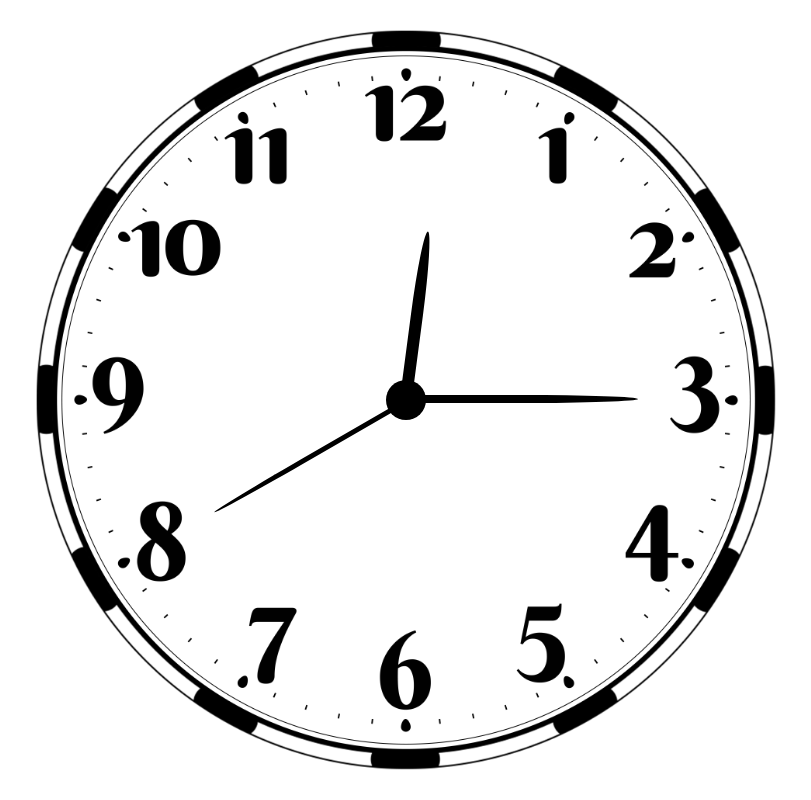
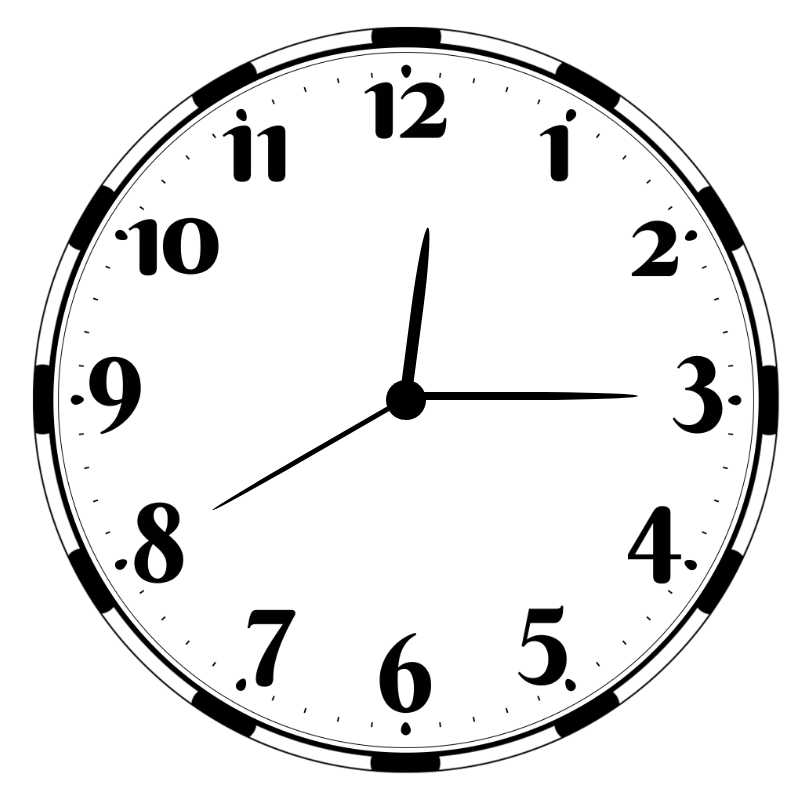
Before and after one commit to ravisingh9302/clock, a plain HTML site: page index.html in a window 1280 px wide. Shown: the whole page, without its empty margins (234-1045 px from the left). Drawn offline with Linux system fonts and the light colour scheme.

Commit message:
some change

```diff
--- a/css/clock.css
+++ b/css/clock.css
@@ -5,74 +5,73 @@ body {
   }
 
   .maincont {
-    /* border: 2px solid rgb(25, 0, 255);s */
+    position: fixed;
+    top: auto;
+    left: auto;
     box-sizing: border-box;
     display: flex;
     align-items: center;
     justify-content: center;
     width: 100%;
-    margin: 0;
-    padding: 0;
-    height: 100vh;
+    height: 100%;
   }
   .clockcont {
-    /* border: 2px solid red; */
+    position:absolute;
     background-image: url(../img/clock2.png);
     box-sizing: border-box;
-    /* width: 95vh; */
-    /* height: 95vh; */
-    width: 97vmin;
-    height: 97vmin;
+    width: 98vmin;
+    height: 98vmin;
     background-size: 100%;
     background-repeat: no-repeat;
+
+    display: flex;
+    align-items: center;
+    justify-content: center;
   }
   .hour,
   .min,
   .sec {
-    /* border: 2px solid black; */
     border-radius: 50px 50px 1000% 1000%;
     background-color: black;
     position: absolute;
-    padding: 0;
-    transform-origin: top;
-    margin: 0;
+    transform-origin:top;
+    top: 49vmin;
+    left: 49vmin;
   }
 
   #hour {
-    /* display: none; */
-    /* background-color: rgb(243, 10, 215); */
-
-    /* width: 1vw; */
+ /* display: none; */
     width: 1.5vmin;
     height: 21vmin;
-    top: 49.8%;
-    left: 49.5%;
+    top: 48.25vmin;
+    left:48.25vmin;
+    transform: rotate(0deg);
   }
 
   #min {
+
     /* display: none; */
-    /* background-color: rgb(230, 17, 17); */
     width: 1vmin;
     height: 29vmin;
-    top: 49.9%;
-    left: 49.7%;
+    top: 48.5vmin;
+    left:48.5vmin;
   }
   #sec {
     /* display: none; */
-    /* background-color: rgb(17, 230, 95); */
     width: 0.6vmin;
     height: 28vmin;
-    top: 50%;
-    left: 50%;
+    top: 48.7vmin;
+    left:48.7vmin;
+
   }
 
   .dot {
-    position: absolute;
-    padding: 0;
-    margin: 0;
-    color: red;
-    top: calc(50% - 2.5vmin);
-    left: calc(50% - 2.5vmin);
+    /* position: absolute; */
+    /* padding: 0; */
+    /* margin: 0; */
+    /* color: red; */
+    /* top: calc(50% - 2.5vmin); */
+    /* left: calc(50% - 2.5vmin); */
     background-color: black;
     width: 5vmin;
     height: 5vmin;
--- a/index.html
+++ b/index.html
@@ -16,7 +16,7 @@
         <div class="dot"></div>
       </div>
     </div>
-    <script src="./js/clock.js"></script>
+    <script src="js/clock.js"></script>
 
   </body>
 </html>
--- a/js/clock.js
+++ b/js/clock.js
@@ -2,8 +2,9 @@
 let hour = document.getElementById('hour');
 let min = document.getElementById('min');
 let sec = document.getElementById('sec');
-let tictok=new Audio('./audio/tic_tok.wav');
-// let tictok=new Audio('audio/tic_tok.wav');
+// let tictok=new Audio('./audio/tic_tok.wav');
+// let tictok=new Audio('./audio/tic_tok.wav');
+let tictok=new Audio('audio/tic_tok.wav');
 
 
 setInterval(() => {
```
